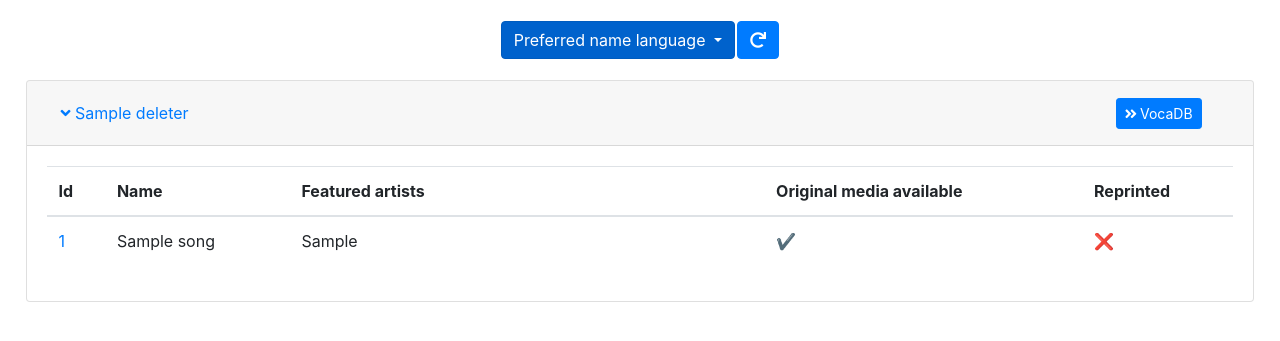
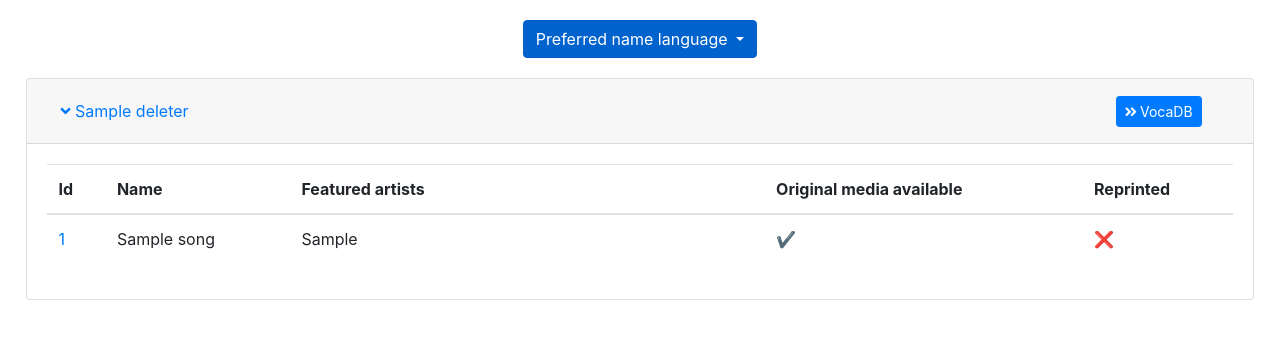
Before and after one commit to kateabr/deleters-tracker, a Flask app: template templates/index.html in a window 1280 px wide. Shown: the top 341 px of the page. Run offline with Flask 2, Linux system fonts and the light colour scheme; the template is opened without the code that fills it: most values are stand-ins (such as "Sample title", 1, 10 or a date in 2020); some libraries are stand-ins or nearby versions.

Commit message:
removed the reload button

```diff
--- a/templates/index.html
+++ b/templates/index.html
@@ -8,8 +8,7 @@
     <title>Frequent deleters</title>
 </head>
 <body>
-<div class="sticky-top container-fluid" style="margin-top: 20px; margin-bottom: 20px">
-    <table class="text-center" style="margin: auto"><tr><td>
+<div class="sticky-top container-fluid text-center" style="margin: 20px auto;">
     <div class="dropdown show">
         <button type="button" class="btn btn-primary dropdown-toggle" role="button" id="dropdownMenuLink" data-toggle="dropdown"
            aria-haspopup="true" aria-expanded="false" aria-pressed="false">
@@ -27,9 +26,6 @@
                onclick="Cookies.set('nameLanguage', 'English'); location.reload()">English</li>
         </ul>
     </div>
-        </td><td>
-    <button type="button" class="btn btn-primary" role="button" onclick="location.reload();"><i
-            class="fas fa-redo"></i></button></td></tr></table>
 </div>
 <div style="margin-bottom: 20px; margin-left:  2%; margin-right: 2%; z-index: 0">
     <div id="accordion">
```
